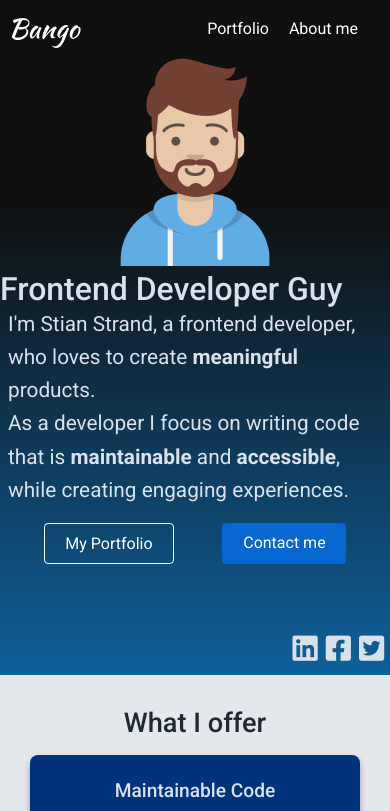
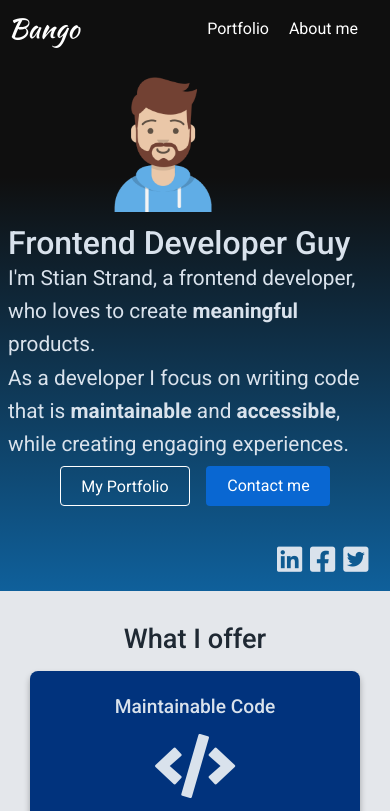
Before and after one commit to Strand-Made/bango-portfolio, a website: page index.html in a window 390 px wide. Shown: the top 811 px of the page. Drawn offline with Linux system fonts and the light colour scheme.

Commit message:
changes to home hero section
Changed hero welcome to flex from grid. Also some small changes on positioning on the social links

```diff
--- a/sass/partials/_layout.scss
+++ b/sass/partials/_layout.scss
@@ -21,45 +21,47 @@ body {
 .landing-section {
   background: linear-gradient(rgb(15, 15, 15) 30%, $primary-blue);
   height: 55vh;
+  position: relative;
 }
 // Landing section small
 .landing-small {
   height: 30vh !important;
 }
 .welcome {
-  display: grid;
+  display: flex;
+  flex-direction: row;
+  justify-content: center;
   color: $text-light;
-  grid-template-columns: 1fr 2fr;
-  margin-top: 3rem;
+  height: 80%;
   p {
     font-size: 1.4rem;
   }
 }
 
 .welcome-text {
-  grid-column: 2 / 3;
-  grid-row: 1 /2;
+  order: 2;
   max-width: 700px;
+  align-self: center;
 }
 .welcome-image {
-  grid-column: 1 / 2;
-  grid-row: 1 / 2;
+  order: 1;
   margin-right: 1.5rem;
-  justify-self: end;
+  justify-self: center;
+  align-self: center;
 }
 .welcome-text-btns {
   display: flex;
   flex-direction: row;
-  justify-content: flex-end;
+
   .btn {
-    margin: 1rem 1.5rem;
+    margin: 0.3rem 0.5rem;
   }
 }
 
 .social-links {
   position: absolute;
   right: 5%;
-  top: 50%;
+  top: 92%;
   i {
     font-size: 1.8rem;
     margin: 0.125rem;
@@ -183,36 +185,23 @@ body {
     height: 65vh;
   }
   .welcome {
-    display: grid;
-    color: $text-light;
-    grid-template-columns: 1fr 2fr;
-    grid-template-rows: auto;
-    justify-content: center;
-    margin: 0;
+    flex-direction: column;
+    margin: 0 0.5rem;
     p {
-      margin: 0 0.5rem;
       font-size: 1.3rem;
     }
   }
   .welcome-text {
-    grid-column: 1/3;
-    grid-row: 2/2;
+    margin-top: 0.5rem;
   }
   .welcome-text-btns {
     justify-content: center;
   }
   .welcome-image {
-    grid-column: 1/3;
-    grid-row: 1/2;
-    justify-self: center;
     margin: 0;
     .avatar {
-      width: 100%;
+      width: 65%;
     }
-  }
-  .social-links {
-    right: 1%;
-    top: 60%;
   }
 
   .welcome-text-btns {
@@ -224,10 +213,6 @@ body {
 
 @media (max-width: 415px) {
   .landing-section {
-    height: 80vh;
-  }
-
-  .social-links {
-    top: 75%;
+    height: 70vh;
   }
 }
```
Also changed, not shown: index.html (+1 -0 lines), css/styles.css.
